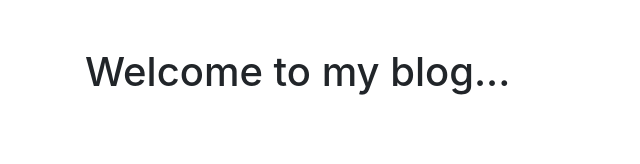
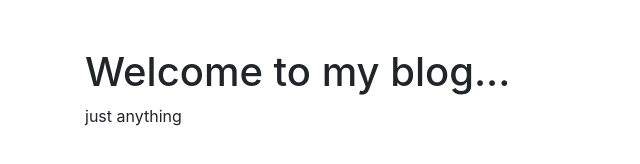
Before and after one commit to HackerWrld/my_blog1, a plain HTML site: page index.html in a window 1280 px wide. Shown: the whole page, without its empty margins (0-640 px from the left). Drawn offline with nearby package versions, Linux system fonts and the light colour scheme.

Commit message:
add just anythinng

```diff
--- a/index.html
+++ b/index.html
@@ -12,6 +12,7 @@
    <div class="container mt-5">
     <h1>
         Welcome to my blog...</h1>
+        <p>just anything</p>
    </div>
 
 </body>
```
